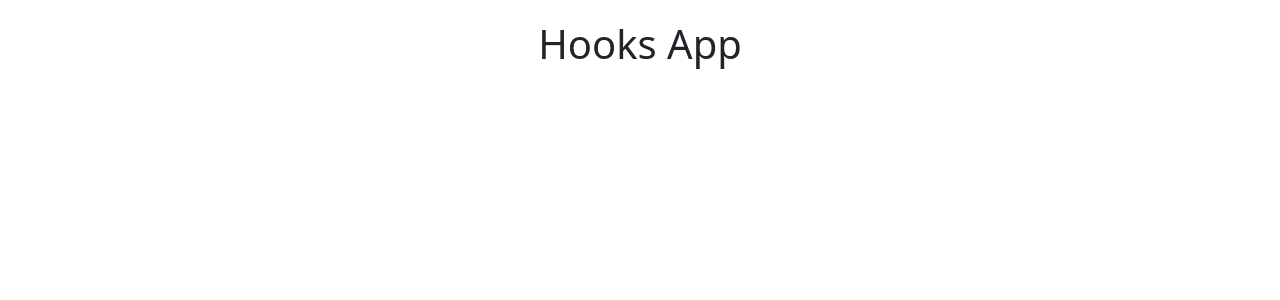
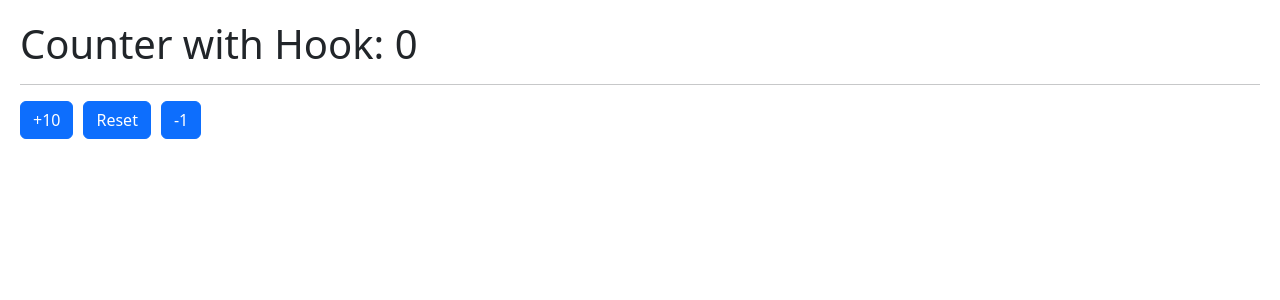
Before and after one commit to javiergp23/hook-app, a React (Vite) app: page / in a window 1280 px wide. Shown: the top 300 px of the page. Built offline with nearby package versions, Linux system fonts and the light colour scheme.

Commit message:
custom hook useCounter

```diff
--- /dev/null
+++ b/src/01-usState/CounterApp.jsx
@@ -0,0 +1,30 @@
+import { useState } from 'react'
+
+export const CounterApp = () => {
+
+    const [state, setCounter] = useState({
+        counter1: 10,
+        counter2: 20,
+        counter3: 30,
+
+    });
+
+    const {counter1, counter2, counter3} = state;
+
+
+  return(
+    <>
+    <h1>Counter1: {counter1}</h1>
+    <h1>Counter2: {counter2}</h1>
+    <h1>Counter3: {counter3}</h1>
+    <hr />
+    <button className='btn btn-dark'
+    onClick={
+        ()=> setCounter({
+        ...state,
+        counter1: counter1 + 1,
+
+    })}>+1</button>
+    </>
+  )
+}
--- /dev/null
+++ b/src/01-usState/CounterCustomHook.jsx
@@ -0,0 +1,18 @@
+import {useCounter} from "../hooks/useCounter";
+
+export const CounterCustomHook = () => {
+
+    const { counter, increment, reset, decrement } = useCounter(0);
+
+    return (
+       <>
+        <h1>Counter with Hook: { counter }</h1>
+        <hr />
+
+        <button className="btn btn-primary" onClick={() => increment(10)}>+10</button>
+        <button className="btn btn-primary" onClick={reset}>Reset</button>
+        <button className="btn btn-primary" onClick={() =>decrement(1)}>-1</button>
+
+       </>
+  )
+}
--- /dev/null
+++ b/src/hooks/useCounter.js
@@ -0,0 +1,26 @@
+import { useState } from "react";
+
+export const useCounter = ( initialValue = 1 ) => {
+
+    const [counter, setCounter] = useState( initialValue );
+
+    const increment = ( value = 2) => {
+        setCounter( counter + value )
+    };
+    const decrement = (value = 1) => {
+        if ( counter <= 0) return;
+        setCounter( counter - value )
+    };
+    const reset = () => {
+        setCounter( initialValue )
+    };
+
+
+    return{
+        counter,
+        increment,
+        decrement,
+        reset,
+
+    }
+}
--- a/src/main.jsx
+++ b/src/main.jsx
@@ -2,9 +2,13 @@ import { createRoot } from 'react-dom/client'
 import { StrictMode } from 'react'
 import { HooksApp } from "./assets/HooksApp"
 import './assets/index.css'
+import { CounterApp } from './01-usState/CounterApp'
+import { CounterCustomHook } from './01-usState/CounterCustomHook'
 
 createRoot(document.getElementById('root')).render(
   <StrictMode>
-    <HooksApp />
+    {/* <HooksApp /> */}
+    {/* <CounterApp/> */}
+    <CounterCustomHook/>
   </StrictMode>,
 )
```
